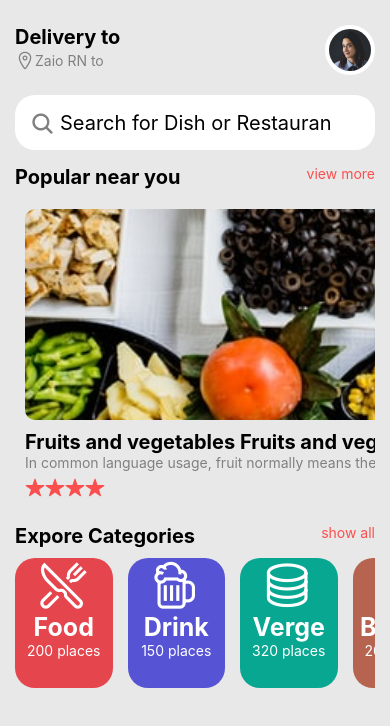
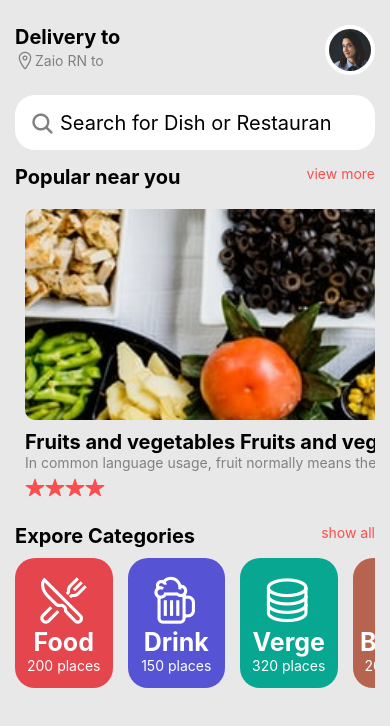
Before and after one commit to Seven-112/RN-zaio-training, a React Native app: screen /FoodApp in a window 390 px wide. Shown: the top 726 px of the page. Built offline with nearby package versions, Linux system fonts and the light colour scheme.

Commit message:
Fix middle positionement bug

```diff
--- a/plugin/ZaioView.js
+++ b/plugin/ZaioView.js
@@ -59,7 +59,8 @@ const styles = StyleSheet.create({
         alignItems: 'center'
     },
     middle : {
-        alignContent: 'center'
+        flex: 1,
+        justifyContent: 'center',
     }
  });
 
--- a/screens/FoodApp.js
+++ b/screens/FoodApp.js
@@ -7,7 +7,7 @@ import Foods from "../contants/Foods";
 import Cats from "../contants/Cats";
 
 
-const FoodApp = () => {
+const FoodApp = ({ navigation }) => {
 
     const Popular = () => {
         return (
@@ -21,7 +21,9 @@ const FoodApp = () => {
                     {
                         Foods.map((food, index) => {
                             return (
-                                <TouchableOpacity key={index}>
+                                <TouchableOpacity key={index} onPress={()=>
+                                    navigation.navigate('DetailsFood', { food })}
+                                >
                                     <ZaioView p={10} style={styles.imgContainer} >
                                         <Image source={food.img} style={styles.foodImg} />
                                         <ZaioText numberOfLines={1} size={20} bold>{food.title}</ZaioText>
@@ -55,7 +57,7 @@ const FoodApp = () => {
                 {
                     Cats.map((cat, index) =>
                     <TouchableOpacity key={index} style={[styles.cat, { backgroundColor: cat.color }]}>
-                        <ZaioView center>
+                        <ZaioView center middle>
                             <Ionicons size={50} name={cat.icon} color={Colors.white} />
                             <ZaioText h2 bold white>{cat.title}</ZaioText>
                             <ZaioText white>{cat.places} places</ZaioText>
```
